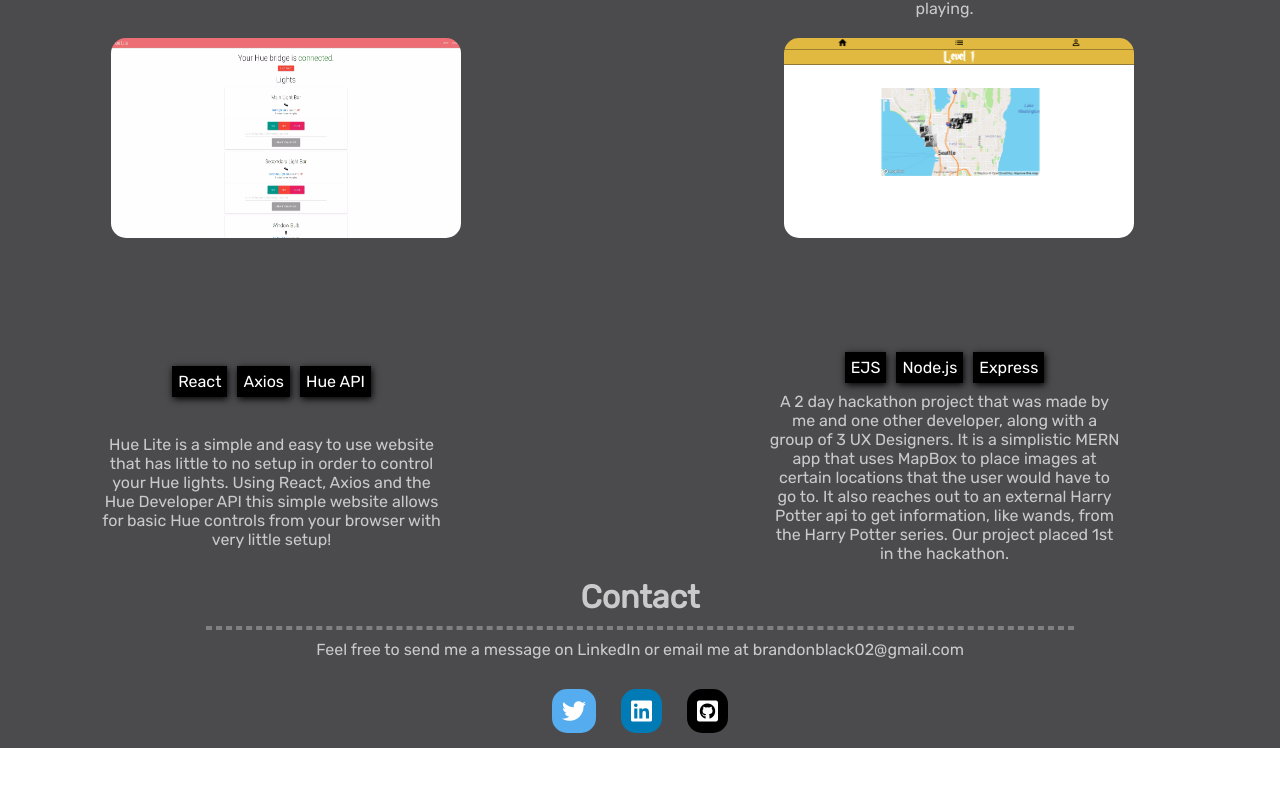
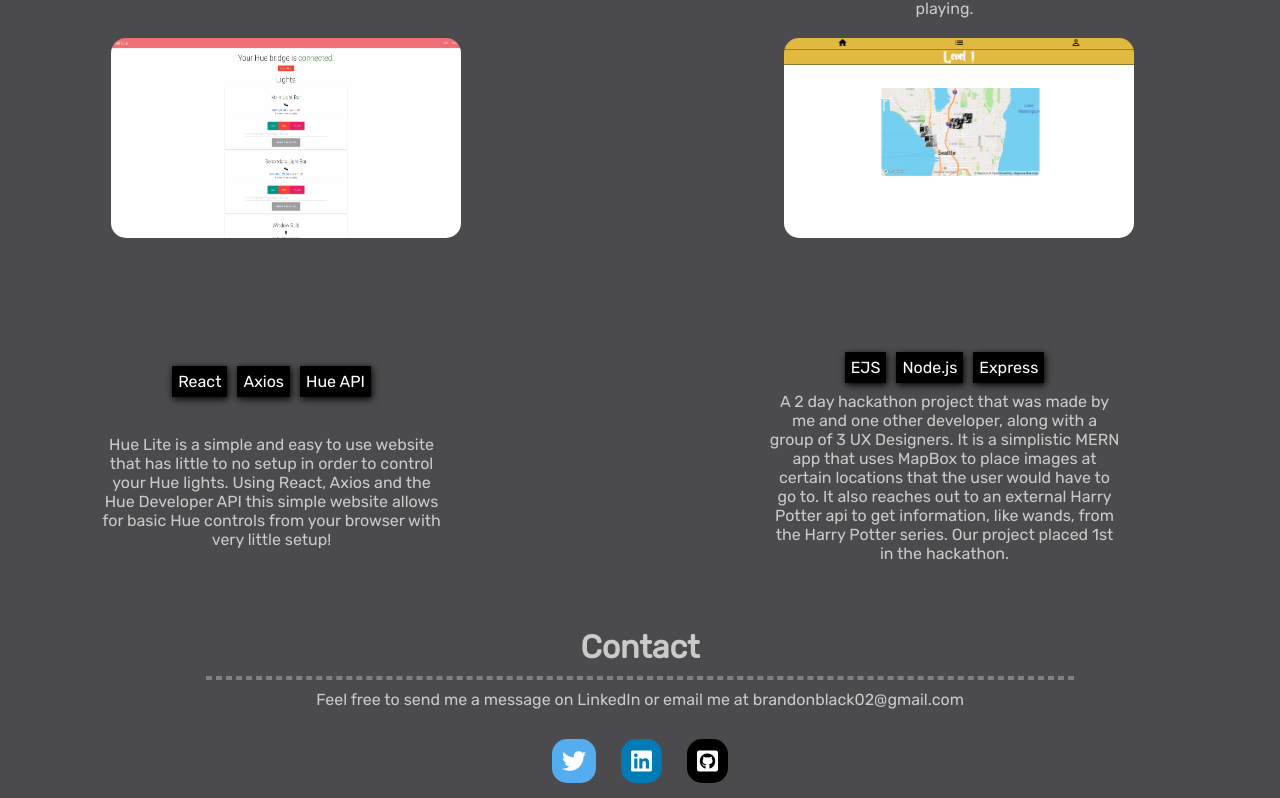
Before and after one commit to Brandon205/Portfolio, a React (Create React App) app: page / in a window 1280 px wide. Shown: the part 1837-2635 px from the top of the page. Before the commit the page ends 2585 px from the top, so only its background shows below. Built offline with nearby package versions, Linux system fonts and the light colour scheme; the HTML template or start-up script is replaced by a standard one.

Commit message:
More margin above the contact

```diff
--- a/src/App.css
+++ b/src/App.css
@@ -459,7 +459,7 @@ picture {
 }
 
 .contact {
-  margin: 0 auto 0 auto;
+  margin: 65px auto 0 auto;
   width: 75vw;
 }
 
```
